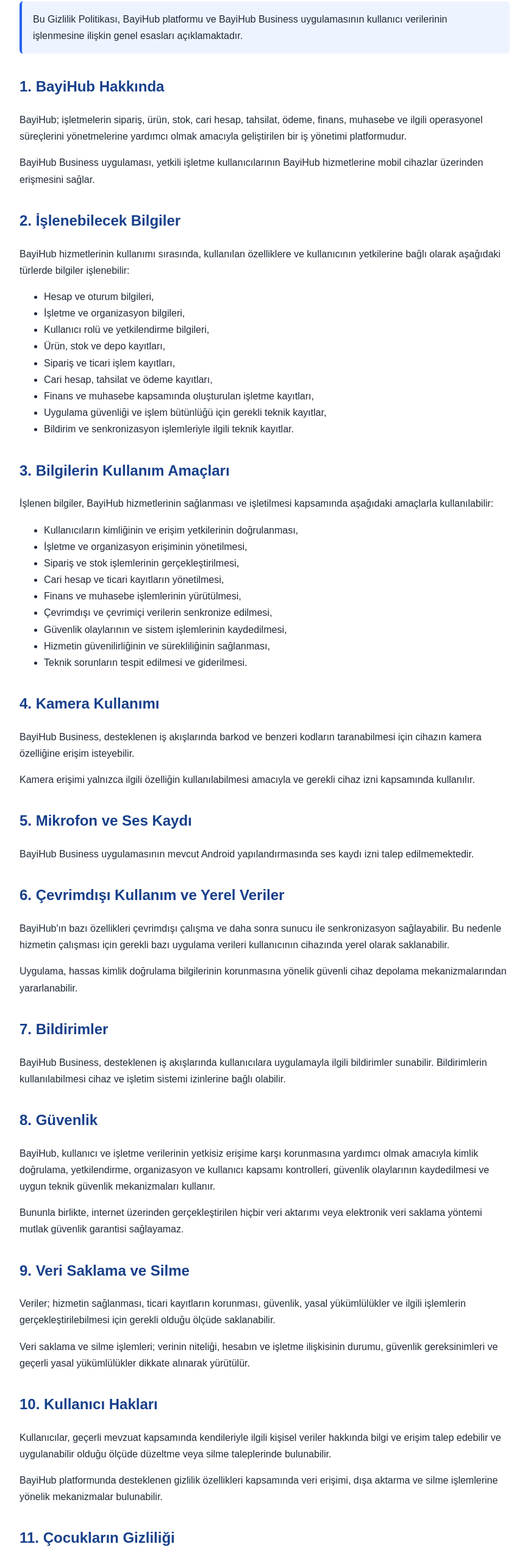
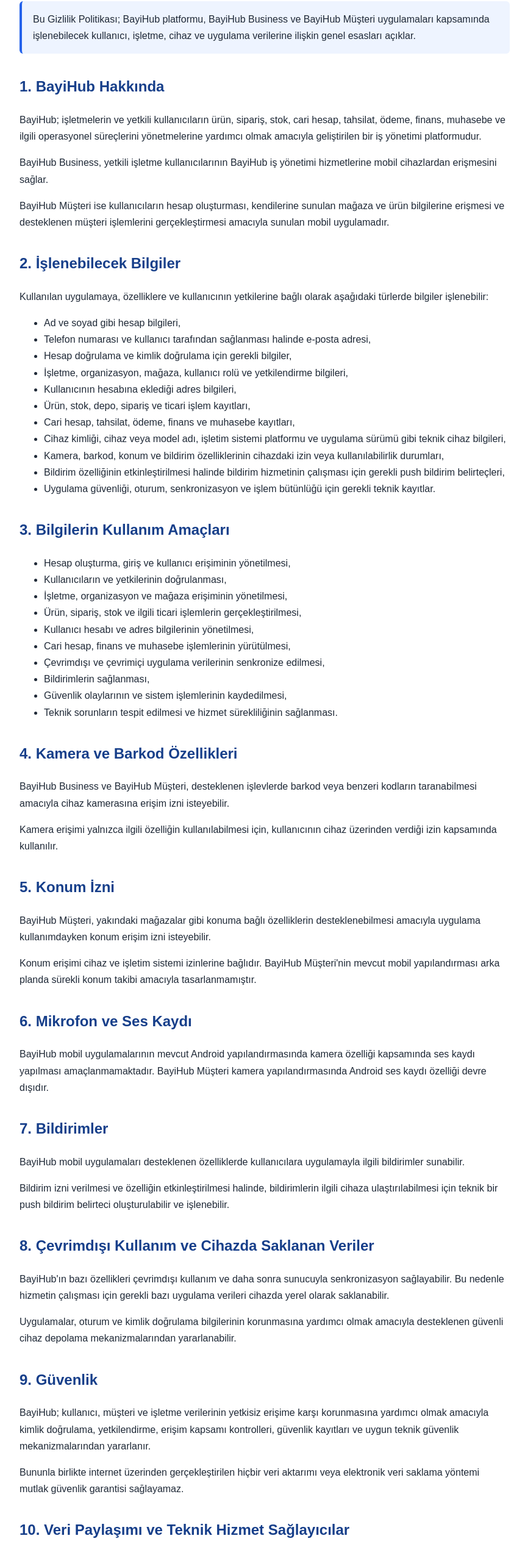
Before and after one commit to lider3511/bayihub-legal, a plain HTML site: page index.html in a window 1280 px wide. Shown: the part 237-2792 px from the top of the page at 61% size, without its empty margins (206-1067 px from the left). Drawn offline with Linux system fonts and the light colour scheme.

Commit message:
docs: extend privacy policy for customer app

```diff
--- a/index.html
+++ b/index.html
@@ -7,9 +7,7 @@
   <title>BayiHub Gizlilik Politikası</title>
 
   <style>
-    * {
-      box-sizing: border-box;
-    }
+    * { box-sizing: border-box; }
 
     body {
       margin: 0;
@@ -28,15 +26,12 @@
       box-shadow: 0 8px 30px rgba(0, 0, 0, 0.07);
     }
 
-    h1 {
+    h1, h2 {
       color: #173f8a;
-      margin-bottom: 8px;
     }
 
-    h2 {
-      color: #173f8a;
-      margin-top: 34px;
-    }
+    h1 { margin-bottom: 8px; }
+    h2 { margin-top: 34px; }
 
     .updated {
       color: #6b7280;
@@ -73,194 +68,221 @@
   <main class="container">
 
     <h1>BayiHub Gizlilik Politikası</h1>
-    <p class="updated">
-      Son güncelleme: 23 Eylül 2026
-    </p>
+    <p class="updated">Son güncelleme: 25 Eylül 2026</p>
 
     <div class="notice">
-      Bu Gizlilik Politikası, BayiHub platformu ve BayiHub Business
-      uygulamasının kullanıcı verilerinin işlenmesine ilişkin genel
-      esasları açıklamaktadır.
+      Bu Gizlilik Politikası; BayiHub platformu, BayiHub Business ve
+      BayiHub Müşteri uygulamaları kapsamında işlenebilecek kullanıcı,
+      işletme, cihaz ve uygulama verilerine ilişkin genel esasları açıklar.
     </div>
 
     <h2>1. BayiHub Hakkında</h2>
 
     <p>
-      BayiHub; işletmelerin sipariş, ürün, stok, cari hesap,
-      tahsilat, ödeme, finans, muhasebe ve ilgili operasyonel
-      süreçlerini yönetmelerine yardımcı olmak amacıyla geliştirilen
-      bir iş yönetimi platformudur.
+      BayiHub; işletmelerin ve yetkili kullanıcıların ürün, sipariş,
+      stok, cari hesap, tahsilat, ödeme, finans, muhasebe ve ilgili
+      operasyonel süreçlerini yönetmelerine yardımcı olmak amacıyla
+      geliştirilen bir iş yönetimi platformudur.
     </p>
 
     <p>
-      BayiHub Business uygulaması, yetkili işletme kullanıcılarının
-      BayiHub hizmetlerine mobil cihazlar üzerinden erişmesini sağlar.
+      BayiHub Business, yetkili işletme kullanıcılarının BayiHub iş
+      yönetimi hizmetlerine mobil cihazlardan erişmesini sağlar.
+    </p>
+
+    <p>
+      BayiHub Müşteri ise kullanıcıların hesap oluşturması, kendilerine
+      sunulan mağaza ve ürün bilgilerine erişmesi ve desteklenen müşteri
+      işlemlerini gerçekleştirmesi amacıyla sunulan mobil uygulamadır.
     </p>
 
     <h2>2. İşlenebilecek Bilgiler</h2>
 
     <p>
-      BayiHub hizmetlerinin kullanımı sırasında, kullanılan özelliklere
-      ve kullanıcının yetkilerine bağlı olarak aşağıdaki türlerde
-      bilgiler işlenebilir:
+      Kullanılan uygulamaya, özelliklere ve kullanıcının yetkilerine
+      bağlı olarak aşağıdaki türlerde bilgiler işlenebilir:
     </p>
 
     <ul>
-      <li>Hesap ve oturum bilgileri,</li>
-      <li>İşletme ve organizasyon bilgileri,</li>
-      <li>Kullanıcı rolü ve yetkilendirme bilgileri,</li>
-      <li>Ürün, stok ve depo kayıtları,</li>
-      <li>Sipariş ve ticari işlem kayıtları,</li>
-      <li>Cari hesap, tahsilat ve ödeme kayıtları,</li>
-      <li>Finans ve muhasebe kapsamında oluşturulan işletme kayıtları,</li>
-      <li>Uygulama güvenliği ve işlem bütünlüğü için gerekli teknik kayıtlar,</li>
-      <li>Bildirim ve senkronizasyon işlemleriyle ilgili teknik kayıtlar.</li>
+      <li>Ad ve soyad gibi hesap bilgileri,</li>
+      <li>Telefon numarası ve kullanıcı tarafından sağlanması halinde e-posta adresi,</li>
+      <li>Hesap doğrulama ve kimlik doğrulama için gerekli bilgiler,</li>
+      <li>İşletme, organizasyon, mağaza, kullanıcı rolü ve yetkilendirme bilgileri,</li>
+      <li>Kullanıcının hesabına eklediği adres bilgileri,</li>
+      <li>Ürün, stok, depo, sipariş ve ticari işlem kayıtları,</li>
+      <li>Cari hesap, tahsilat, ödeme, finans ve muhasebe kayıtları,</li>
+      <li>Cihaz kimliği, cihaz veya model adı, işletim sistemi platformu ve uygulama sürümü gibi teknik cihaz bilgileri,</li>
+      <li>Kamera, barkod, konum ve bildirim özelliklerinin cihazdaki izin veya kullanılabilirlik durumları,</li>
+      <li>Bildirim özelliğinin etkinleştirilmesi halinde bildirim hizmetinin çalışması için gerekli push bildirim belirteçleri,</li>
+      <li>Uygulama güvenliği, oturum, senkronizasyon ve işlem bütünlüğü için gerekli teknik kayıtlar.</li>
     </ul>
 
     <h2>3. Bilgilerin Kullanım Amaçları</h2>
 
-    <p>
-      İşlenen bilgiler, BayiHub hizmetlerinin sağlanması ve işletilmesi
-      kapsamında aşağıdaki amaçlarla kullanılabilir:
-    </p>
-
     <ul>
-      <li>Kullanıcıların kimliğinin ve erişim yetkilerinin doğrulanması,</li>
-      <li>İşletme ve organizasyon erişiminin yönetilmesi,</li>
-      <li>Sipariş ve stok işlemlerinin gerçekleştirilmesi,</li>
-      <li>Cari hesap ve ticari kayıtların yönetilmesi,</li>
-      <li>Finans ve muhasebe işlemlerinin yürütülmesi,</li>
-      <li>Çevrimdışı ve çevrimiçi verilerin senkronize edilmesi,</li>
+      <li>Hesap oluşturma, giriş ve kullanıcı erişiminin yönetilmesi,</li>
+      <li>Kullanıcıların ve yetkilerinin doğrulanması,</li>
+      <li>İşletme, organizasyon ve mağaza erişiminin yönetilmesi,</li>
+      <li>Ürün, sipariş, stok ve ilgili ticari işlemlerin gerçekleştirilmesi,</li>
+      <li>Kullanıcı hesabı ve adres bilgilerinin yönetilmesi,</li>
+      <li>Cari hesap, finans ve muhasebe işlemlerinin yürütülmesi,</li>
+      <li>Çevrimdışı ve çevrimiçi uygulama verilerinin senkronize edilmesi,</li>
+      <li>Bildirimlerin sağlanması,</li>
       <li>Güvenlik olaylarının ve sistem işlemlerinin kaydedilmesi,</li>
-      <li>Hizmetin güvenilirliğinin ve sürekliliğinin sağlanması,</li>
-      <li>Teknik sorunların tespit edilmesi ve giderilmesi.</li>
+      <li>Teknik sorunların tespit edilmesi ve hizmet sürekliliğinin sağlanması.</li>
     </ul>
 
-    <h2>4. Kamera Kullanımı</h2>
+    <h2>4. Kamera ve Barkod Özellikleri</h2>
 
     <p>
-      BayiHub Business, desteklenen iş akışlarında barkod ve benzeri
-      kodların taranabilmesi için cihazın kamera özelliğine erişim
-      isteyebilir.
+      BayiHub Business ve BayiHub Müşteri, desteklenen işlevlerde barkod
+      veya benzeri kodların taranabilmesi amacıyla cihaz kamerasına erişim
+      izni isteyebilir.
     </p>
 
     <p>
-      Kamera erişimi yalnızca ilgili özelliğin kullanılabilmesi amacıyla
-      ve gerekli cihaz izni kapsamında kullanılır.
+      Kamera erişimi yalnızca ilgili özelliğin kullanılabilmesi için,
+      kullanıcının cihaz üzerinden verdiği izin kapsamında kullanılır.
     </p>
 
-    <h2>5. Mikrofon ve Ses Kaydı</h2>
+    <h2>5. Konum İzni</h2>
 
     <p>
-      BayiHub Business uygulamasının mevcut Android yapılandırmasında
-      ses kaydı izni talep edilmemektedir.
-    </p>
-
-    <h2>6. Çevrimdışı Kullanım ve Yerel Veriler</h2>
-
-    <p>
-      BayiHub'ın bazı özellikleri çevrimdışı çalışma ve daha sonra
-      sunucu ile senkronizasyon sağlayabilir. Bu nedenle hizmetin
-      çalışması için gerekli bazı uygulama verileri kullanıcının
-      cihazında yerel olarak saklanabilir.
+      BayiHub Müşteri, yakındaki mağazalar gibi konuma bağlı özelliklerin
+      desteklenebilmesi amacıyla uygulama kullanımdayken konum erişim
+      izni isteyebilir.
     </p>
 
     <p>
-      Uygulama, hassas kimlik doğrulama bilgilerinin korunmasına yönelik
-      güvenli cihaz depolama mekanizmalarından yararlanabilir.
+      Konum erişimi cihaz ve işletim sistemi izinlerine bağlıdır.
+      BayiHub Müşteri'nin mevcut mobil yapılandırması arka planda sürekli
+      konum takibi amacıyla tasarlanmamıştır.
+    </p>
+
+    <h2>6. Mikrofon ve Ses Kaydı</h2>
+
+    <p>
+      BayiHub mobil uygulamalarının mevcut Android yapılandırmasında
+      kamera özelliği kapsamında ses kaydı yapılması amaçlanmamaktadır.
+      BayiHub Müşteri kamera yapılandırmasında Android ses kaydı
+      özelliği devre dışıdır.
     </p>
 
     <h2>7. Bildirimler</h2>
 
     <p>
-      BayiHub Business, desteklenen iş akışlarında kullanıcılara
-      uygulamayla ilgili bildirimler sunabilir. Bildirimlerin
-      kullanılabilmesi cihaz ve işletim sistemi izinlerine bağlı
-      olabilir.
-    </p>
-
-    <h2>8. Güvenlik</h2>
-
-    <p>
-      BayiHub, kullanıcı ve işletme verilerinin yetkisiz erişime karşı
-      korunmasına yardımcı olmak amacıyla kimlik doğrulama,
-      yetkilendirme, organizasyon ve kullanıcı kapsamı kontrolleri,
-      güvenlik olaylarının kaydedilmesi ve uygun teknik güvenlik
-      mekanizmaları kullanır.
+      BayiHub mobil uygulamaları desteklenen özelliklerde kullanıcılara
+      uygulamayla ilgili bildirimler sunabilir.
     </p>
 
     <p>
-      Bununla birlikte, internet üzerinden gerçekleştirilen hiçbir
-      veri aktarımı veya elektronik veri saklama yöntemi mutlak
-      güvenlik garantisi sağlayamaz.
+      Bildirim izni verilmesi ve özelliğin etkinleştirilmesi halinde,
+      bildirimlerin ilgili cihaza ulaştırılabilmesi için teknik bir push
+      bildirim belirteci oluşturulabilir ve işlenebilir.
     </p>
 
-    <h2>9. Veri Saklama ve Silme</h2>
+    <h2>8. Çevrimdışı Kullanım ve Cihazda Saklanan Veriler</h2>
 
     <p>
-      Veriler; hizmetin sağlanması, ticari kayıtların korunması,
-      güvenlik, yasal yükümlülükler ve ilgili işlemlerin
-      gerçekleştirilebilmesi için gerekli olduğu ölçüde saklanabilir.
+      BayiHub'ın bazı özellikleri çevrimdışı kullanım ve daha sonra
+      sunucuyla senkronizasyon sağlayabilir. Bu nedenle hizmetin çalışması
+      için gerekli bazı uygulama verileri cihazda yerel olarak saklanabilir.
     </p>
 
     <p>
-      Veri saklama ve silme işlemleri; verinin niteliği, hesabın ve
-      işletme ilişkisinin durumu, güvenlik gereksinimleri ve geçerli
-      yasal yükümlülükler dikkate alınarak yürütülür.
+      Uygulamalar, oturum ve kimlik doğrulama bilgilerinin korunmasına
+      yardımcı olmak amacıyla desteklenen güvenli cihaz depolama
+      mekanizmalarından yararlanabilir.
     </p>
 
-    <h2>10. Kullanıcı Hakları</h2>
+    <h2>9. Güvenlik</h2>
 
     <p>
-      Kullanıcılar, geçerli mevzuat kapsamında kendileriyle ilgili
-      kişisel veriler hakkında bilgi ve erişim talep edebilir ve
-      uygulanabilir olduğu ölçüde düzeltme veya silme taleplerinde
-      bulunabilir.
+      BayiHub; kullanıcı, müşteri ve işletme verilerinin yetkisiz erişime
+      karşı korunmasına yardımcı olmak amacıyla kimlik doğrulama,
+      yetkilendirme, erişim kapsamı kontrolleri, güvenlik kayıtları ve
+      uygun teknik güvenlik mekanizmalarından yararlanır.
     </p>
 
     <p>
-      BayiHub platformunda desteklenen gizlilik özellikleri kapsamında
-      veri erişimi, dışa aktarma ve silme işlemlerine yönelik
-      mekanizmalar bulunabilir.
+      Bununla birlikte internet üzerinden gerçekleştirilen hiçbir veri
+      aktarımı veya elektronik veri saklama yöntemi mutlak güvenlik
+      garantisi sağlayamaz.
     </p>
 
-    <h2>11. Çocukların Gizliliği</h2>
+    <h2>10. Veri Paylaşımı ve Teknik Hizmet Sağlayıcılar</h2>
 
     <p>
-      BayiHub Business, işletme faaliyetlerinin yönetilmesi amacıyla
-      tasarlanmış bir iş uygulamasıdır ve çocuklara yönelik bir hizmet
+      BayiHub'ın çalışması sırasında barındırma, teknik altyapı,
+      bildirim, uygulama dağıtımı ve benzeri hizmetlerden yararlanılabilir.
+      Bu hizmetlerin sağlanması için gerekli teknik veriler, hizmetin
+      niteliği ve yapılandırması kapsamında ilgili hizmet sağlayıcılar
+      tarafından işlenebilir.
+    </p>
+
+    <p>
+      BayiHub kullanıcı verilerini bağımsız reklam amaçlarıyla satmak
+      üzere tasarlanmamıştır.
+    </p>
+
+    <h2>11. Veri Saklama ve Silme</h2>
+
+    <p>
+      Veriler; hizmetin sağlanması, hesap ve ticari kayıtların korunması,
+      güvenlik, yasal yükümlülükler ve ilgili işlemlerin yürütülmesi için
+      gerekli olduğu ölçüde saklanabilir.
+    </p>
+
+    <p>
+      Saklama ve silme süreleri; verinin niteliğine, hesabın veya işletme
+      ilişkisinin durumuna, güvenlik gereksinimlerine ve uygulanabilir
+      yasal yükümlülüklere göre değişebilir.
+    </p>
+
+    <h2>12. Kullanıcı Hakları</h2>
+
+    <p>
+      Kullanıcılar, uygulanabilir mevzuat kapsamında kendileriyle ilgili
+      kişisel veriler hakkında bilgi ve erişim talep edebilir; uygulanabilir
+      olduğu ölçüde düzeltme veya silme talebinde bulunabilir.
+    </p>
+
+    <p>
+      BayiHub tarafından desteklenen özellikler kapsamında veri erişimi,
+      dışa aktarma ve hesap veya veri silme mekanizmaları sunulabilir.
+    </p>
+
+    <h2>13. Çocukların Gizliliği</h2>
+
+    <p>
+      BayiHub Business ve BayiHub Müşteri çocuklara yönelik hizmetler
       olarak tasarlanmamıştır.
     </p>
 
-    <h2>12. Üçüncü Taraf Hizmetleri</h2>
+    <h2>14. İzinlerin Kontrolü</h2>
 
     <p>
-      BayiHub'ın çalışması sırasında barındırma, altyapı,
-      bildirim veya uygulama dağıtımı gibi teknik hizmetlerden
-      yararlanılması gerekebilir. Bu hizmetlerin kullanımı sırasında
-      veri işleme faaliyetleri ilgili hizmetin niteliğine ve
-      yapılandırmasına bağlı olabilir.
+      Kamera, konum ve bildirim gibi cihaz izinleri kullanıcı tarafından
+      işletim sisteminin uygulama izinleri bölümünden kontrol edilebilir
+      veya geri alınabilir. İzin verilmemesi, yalnızca ilgili izne ihtiyaç
+      duyan özelliklerin kullanılamamasına neden olabilir.
     </p>
 
-    <h2>13. Gizlilik Politikasındaki Değişiklikler</h2>
+    <h2>15. Gizlilik Politikasındaki Değişiklikler</h2>
 
     <p>
       BayiHub'ın özelliklerinin, teknik altyapısının veya yasal
       gereksinimlerin değişmesi halinde bu Gizlilik Politikası
-      güncellenebilir.
+      güncellenebilir. Güncel sürüm bu sayfada yayımlanır ve son
+      güncelleme tarihi sayfanın üst bölümünde belirtilir.
     </p>
 
-    <p>
-      Güncel politika bu sayfada yayımlanır ve sayfanın üst bölümünde
-      son güncelleme tarihi belirtilir.
-    </p>
-
-    <h2>14. İletişim</h2>
+    <h2>16. İletişim</h2>
 
     <p>
       Gizlilik, kişisel veriler veya BayiHub hizmetleriyle ilgili
-      talepler için BayiHub geliştiricisiyle Google Play'de yayımlanan
-      geliştirici iletişim bilgileri üzerinden iletişime geçilebilir.
+      talepler için Google Play'de yayımlanan BayiHub geliştirici
+      iletişim bilgileri üzerinden iletişime geçilebilir.
     </p>
 
     <footer>
```
